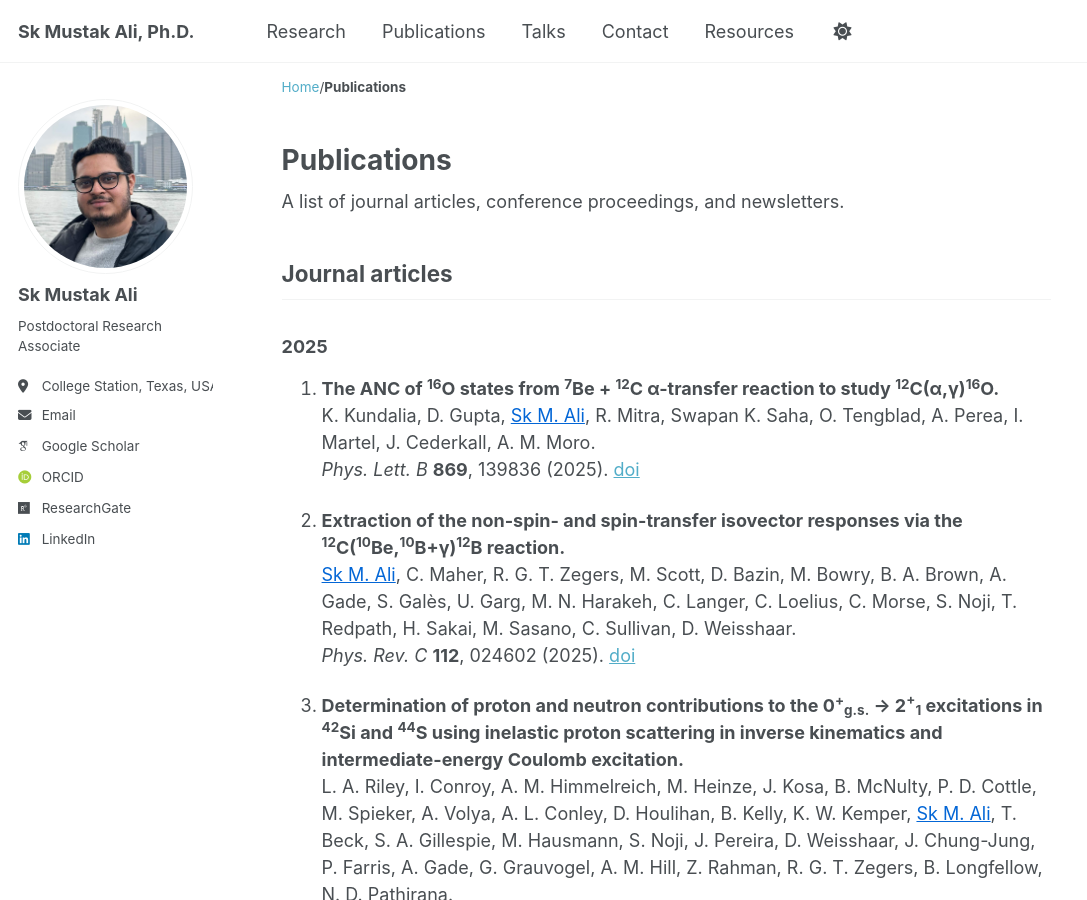
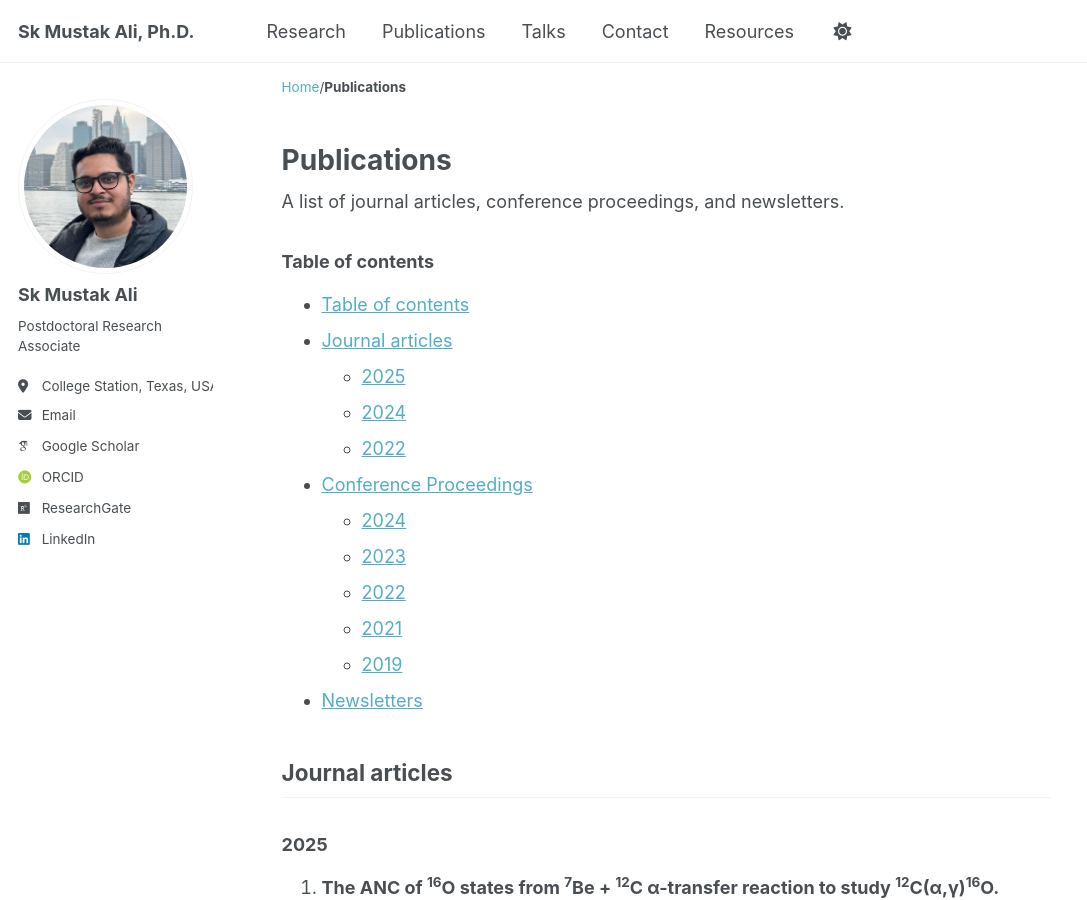
Before and after one commit to skmustakali/skmustakali.github.io, a Jekyll site: the page built from _pages/publications.md, in a window 1280 px wide and 900 px high. Shown: the whole window, without its empty margins (0-1087 px from the left). Built offline with Jekyll 4.4.1, drawn with Linux system fonts in a browser that asks for light colours; some web fonts are replaced; a script that is not in the unit is left out.

Commit message:
Update publications.md

```diff
--- a/_pages/publications.md
+++ b/_pages/publications.md
@@ -9,6 +9,10 @@ toc_sticky: true
 toc_label: "Publications"
 ---
 A list of journal articles, conference proceedings, and newsletters.
+
+### Table of contents
+* TOC
+{:toc}
 
 <style>
 .me { color:#0366d6; text-decoration: underline; }
```
